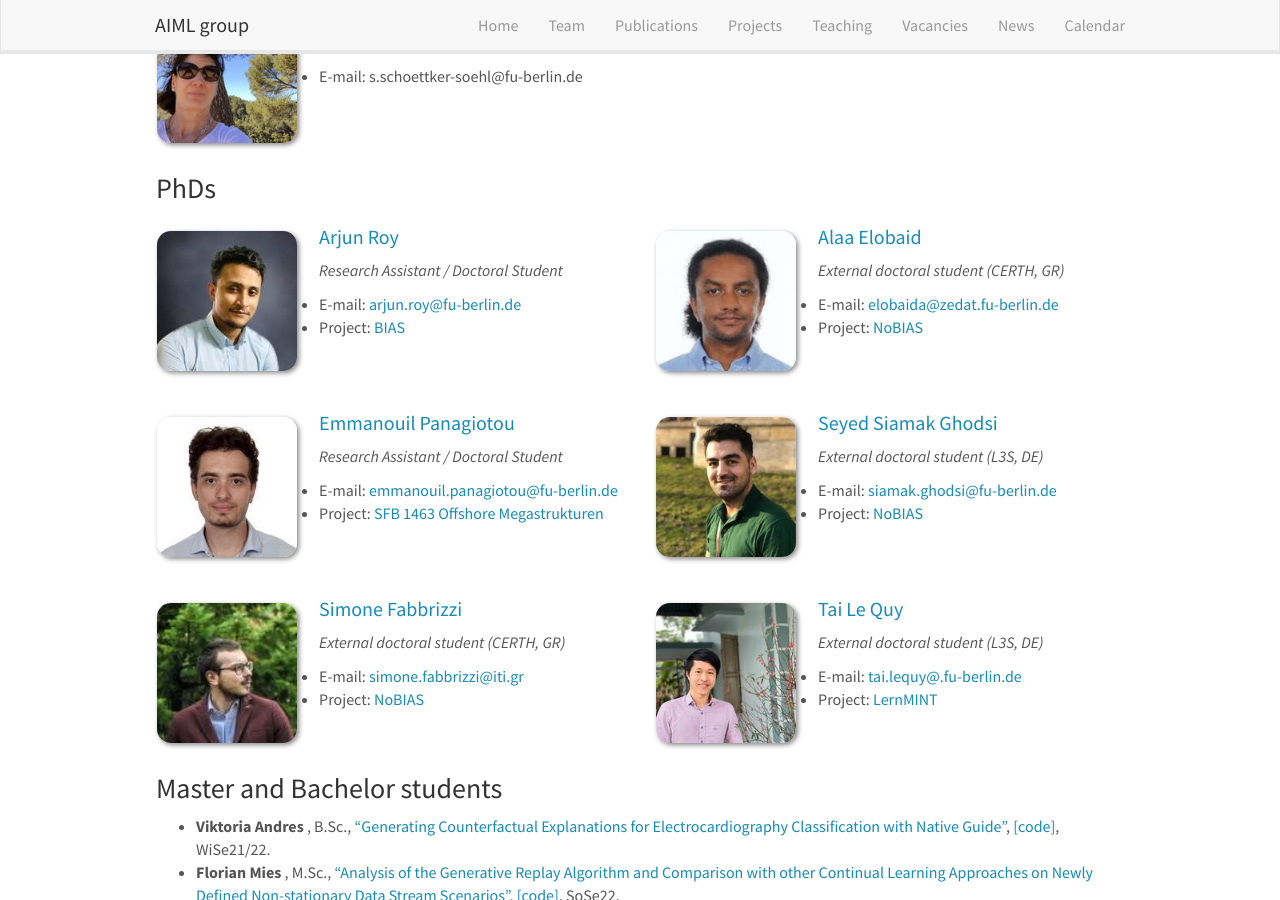
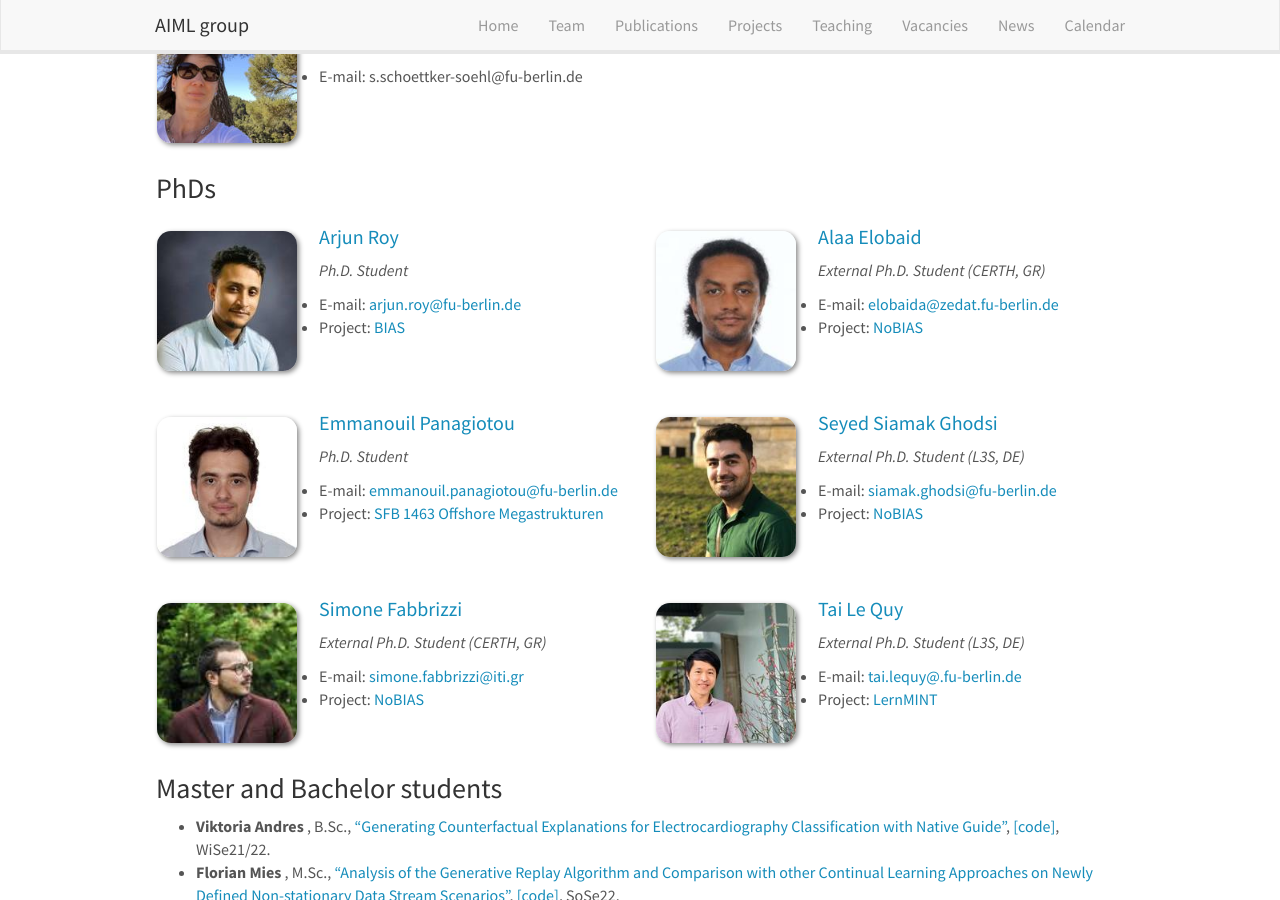
Before and after one commit to AIML-research/AIML-research.github.io, a Jekyll site: the page built from _pages/team.md, in a window 1280 px wide and 900 px high, scrolled down 385 px. Built offline with Jekyll 4.4.1, drawn with Linux system fonts in a browser that asks for light colours; nearby versions of some CDN libraries.

Commit message:
Update phds.yml

```diff
--- a/_data/phds.yml
+++ b/_data/phds.yml
@@ -1,6 +1,6 @@
 - name: Arjun Roy
   photo: Arjun.jpg
-  info: Research Assistant / Doctoral Student
+  info: Ph.D. Student
   email: arjun.roy@fu-berlin.de
   number_educ: 0
   project: BIAS
@@ -10,7 +10,7 @@
 
 - name: Alaa Elobaid
   photo: Alaa.jpg
-  info: External doctoral student (CERTH, GR)
+  info: External Ph.D. Student (CERTH, GR)
   email: elobaida@zedat.fu-berlin.de
   number_educ: 0
   project: NoBIAS
@@ -20,7 +20,7 @@
 
 - name: Emmanouil Panagiotou
   photo: Emmanouil.jpg
-  info: Research Assistant / Doctoral Student
+  info: Ph.D. Student
   email: emmanouil.panagiotou@fu-berlin.de
   number_educ: 0
   project: SFB 1463 Offshore Megastrukturen
@@ -31,7 +31,7 @@
 
 - name: Seyed Siamak Ghodsi
   photo: Siamak.jpg
-  info: External doctoral student (L3S, DE)
+  info: External Ph.D. Student (L3S, DE)
   email: siamak.ghodsi@fu-berlin.de
   number_educ: 0
   project: NoBIAS
@@ -41,7 +41,7 @@
 
 - name: Simone Fabbrizzi
   photo: Simone.jpg
-  info: External doctoral student (CERTH, GR)
+  info: External Ph.D. Student (CERTH, GR)
   email: simone.fabbrizzi@iti.gr
   number_educ: 0
   project: NoBIAS
@@ -51,7 +51,7 @@
 
 - name: Tai Le Quy
   photo: Tai.jpg
-  info: External doctoral student (L3S, DE)
+  info: External Ph.D. Student (L3S, DE)
   email: tai.lequy@.fu-berlin.de
   number_educ: 0
   project: LernMINT
```
